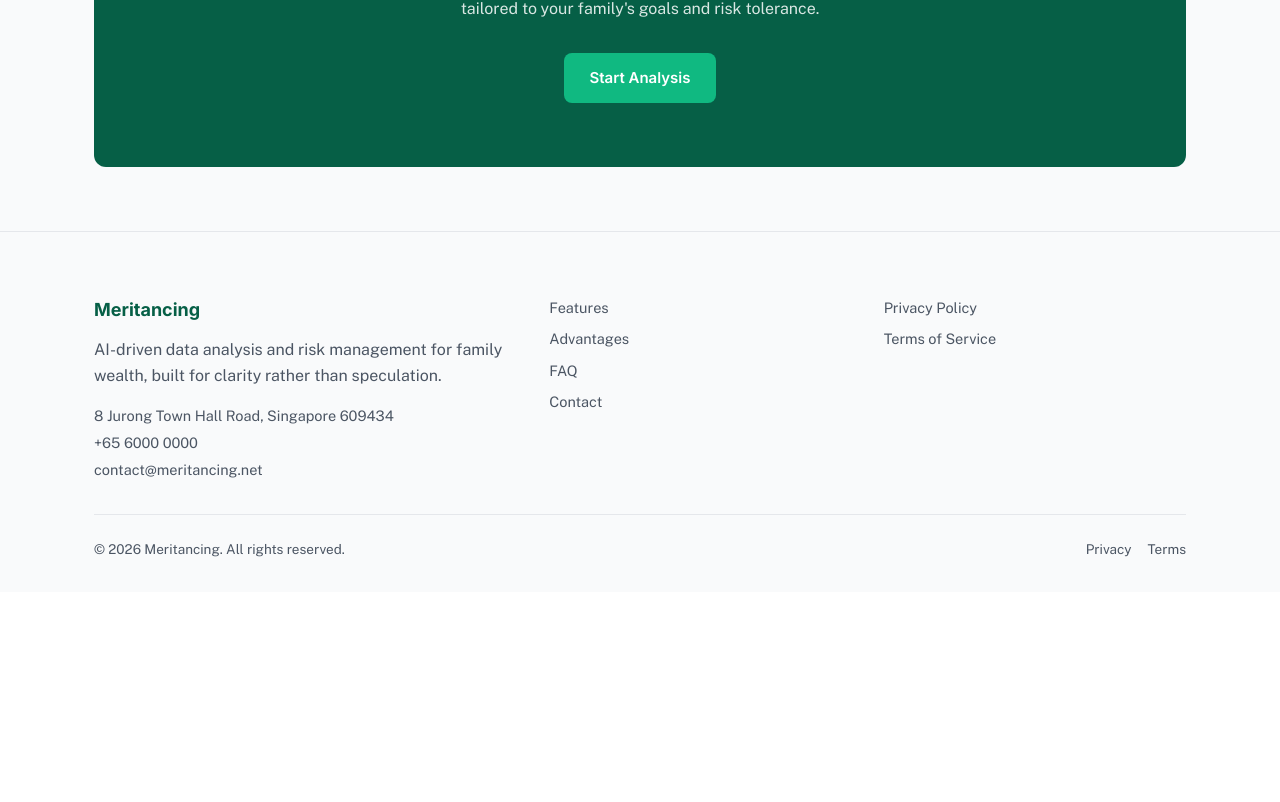
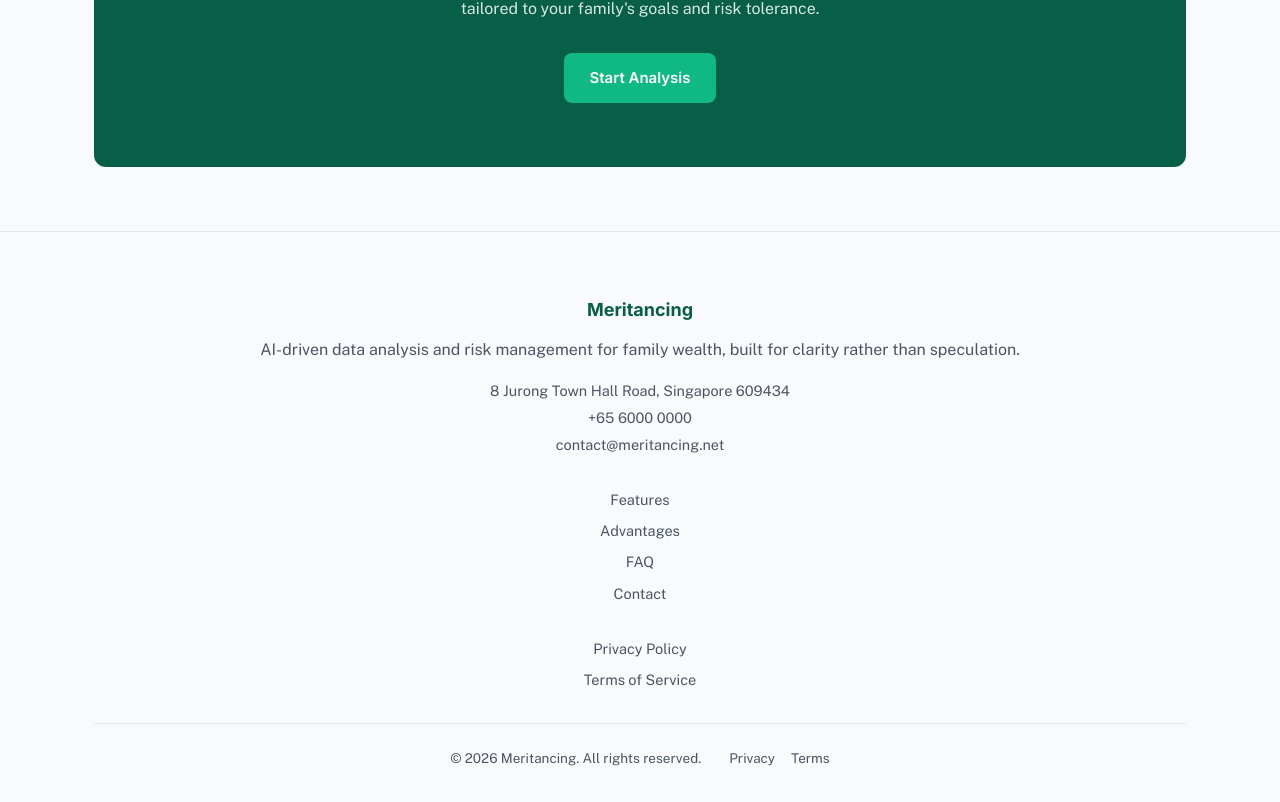
Before and after one commit to taybadeveloper/Meritancing, a Next.js app: page / in a window 1280 px wide. Shown: the part 3635-4437 px from the top of the page. Before the commit the page ends 4227 px from the top, so only its background shows below. Built offline with nearby package versions, Linux system fonts and the light colour scheme.

Commit message:
Center footer content

```diff
--- a/app/globals.css
+++ b/app/globals.css
@@ -522,15 +522,14 @@ footer{
   background:var(--secondary);
   border-top:1px solid var(--border);
   padding:var(--space-8) 0 var(--space-6);
+  text-align:center;
 }
 .footer-grid{
   display:grid;
   gap:var(--space-6);
   grid-template-columns:1fr;
+  justify-items:center;
   margin-bottom:var(--space-6);
-}
-@media (min-width:768px){
-  .footer-grid{ grid-template-columns:1.4fr 1fr 1fr; }
 }
 .footer-brand{
   font-family:var(--font-head);
@@ -542,6 +541,7 @@ footer{
 .footer-nav{
   display:flex;
   flex-direction:column;
+  align-items:center;
   gap:var(--space-2);
 }
 .footer-nav a{ color:var(--muted); font-size:14.5px; }
@@ -565,7 +565,7 @@ address a:hover{ color:var(--primary); }
   color:var(--muted);
   display:flex;
   flex-wrap:wrap;
-  justify-content:space-between;
+  justify-content:center;
   gap:var(--space-3);
 }
 .footer-bottom a{ color:var(--muted); margin-left:var(--space-4); }
```
